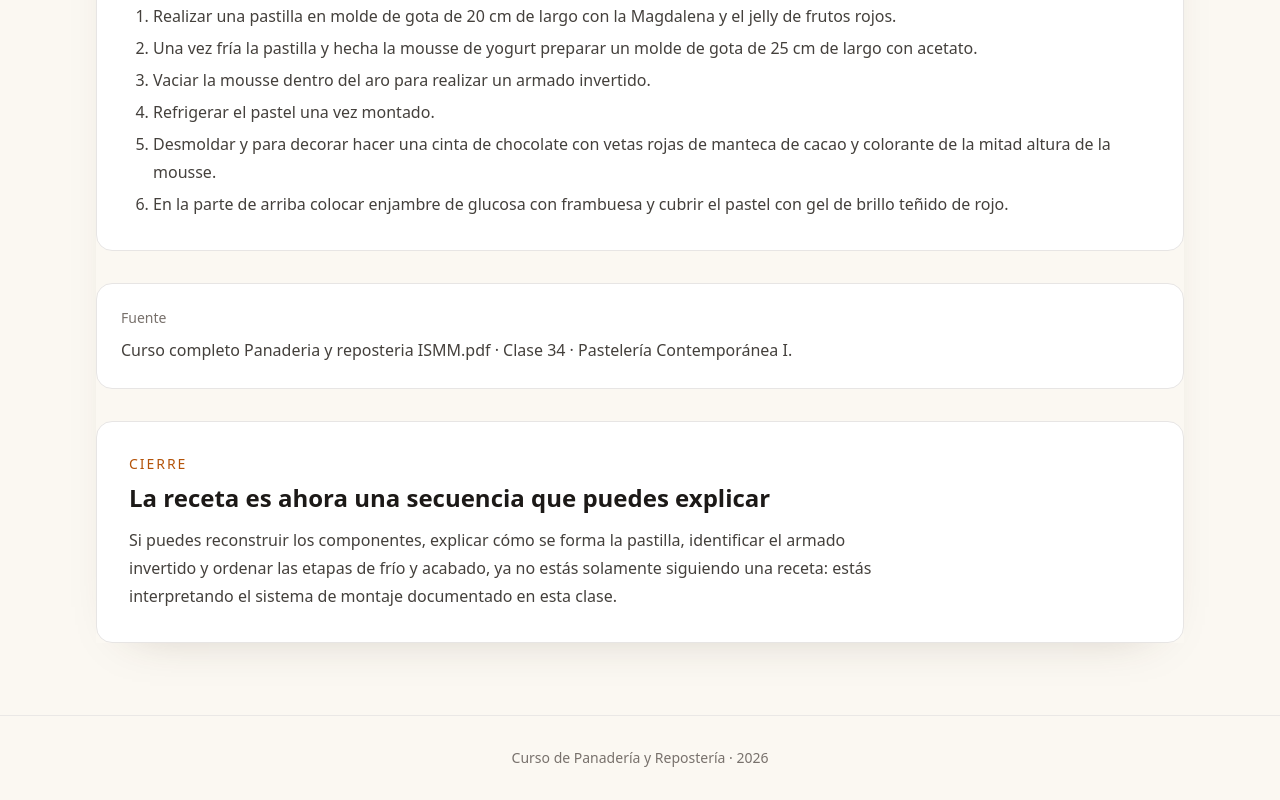
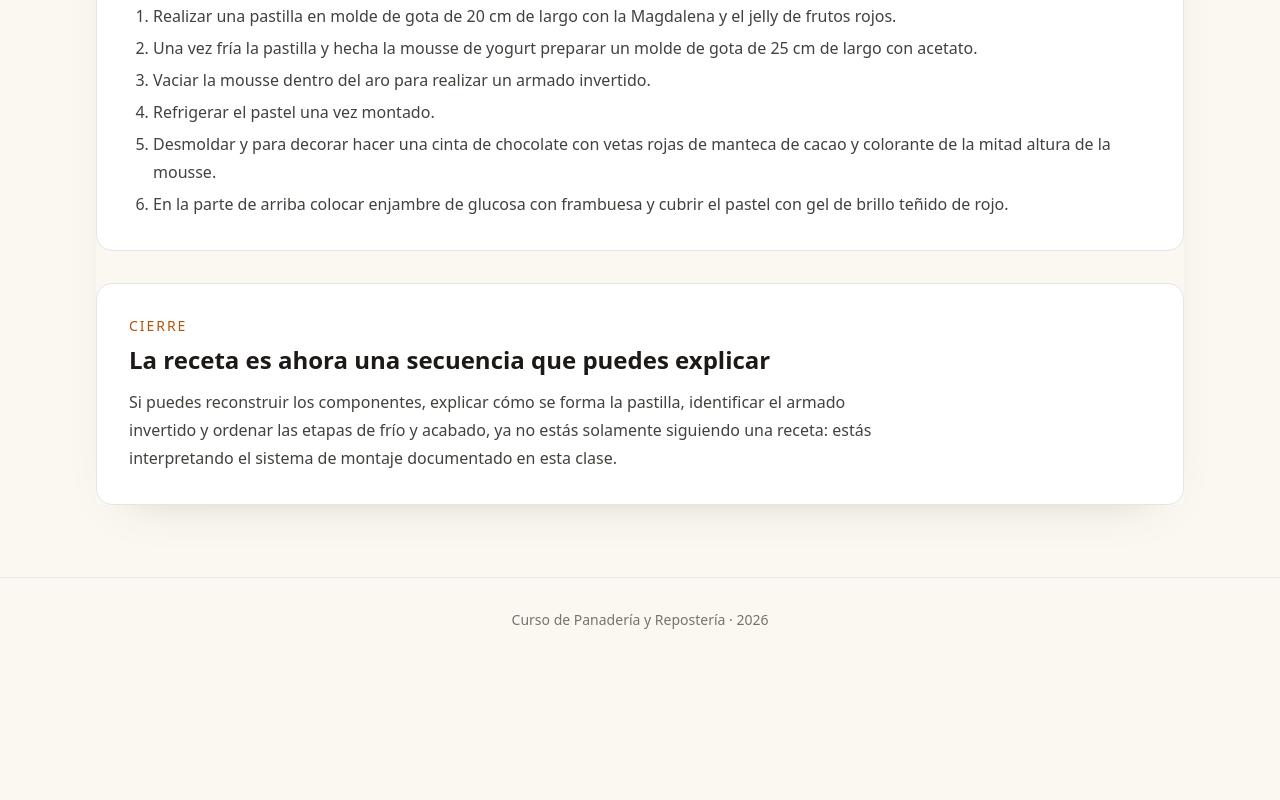
Before and after one commit to Drworm82/CursoPanadero, a Next.js app: page /leccion-pastel-yogurt-frutos-rojos in a window 1280 px wide. Shown: the part 4252-5052 px from the top of the page. After the commit the page ends 4914 px from the top, so only its background shows below. Built offline with nearby package versions, Linux system fonts and the light colour scheme; no server answers.

Commit message:
Eliminar bloque visible de fuente de la lección 58

```diff
--- a/pages/leccion-pastel-yogurt-frutos-rojos.js
+++ b/pages/leccion-pastel-yogurt-frutos-rojos.js
@@ -107,11 +107,6 @@ export default function LessonPage() {
           </div>
         </section>
 
-        <section className="rounded-2xl border border-stone-200 bg-white p-6">
-          <p className="text-sm font-medium text-stone-500">Fuente</p>
-          <p className="mt-2 leading-7 text-stone-700">Curso completo Panaderia y reposteria ISMM.pdf · Clase 34 · Pastelería Contemporánea I.</p>
-        </section>
-
         <section className="rounded-2xl border border-stone-200 bg-white p-6 sm:p-8">
           <p className="text-sm font-medium uppercase tracking-[0.14em] text-amber-700">Cierre</p>
           <h2 className="mt-2 text-2xl font-semibold text-stone-900">La receta es ahora una secuencia que puedes explicar</h2>
```
